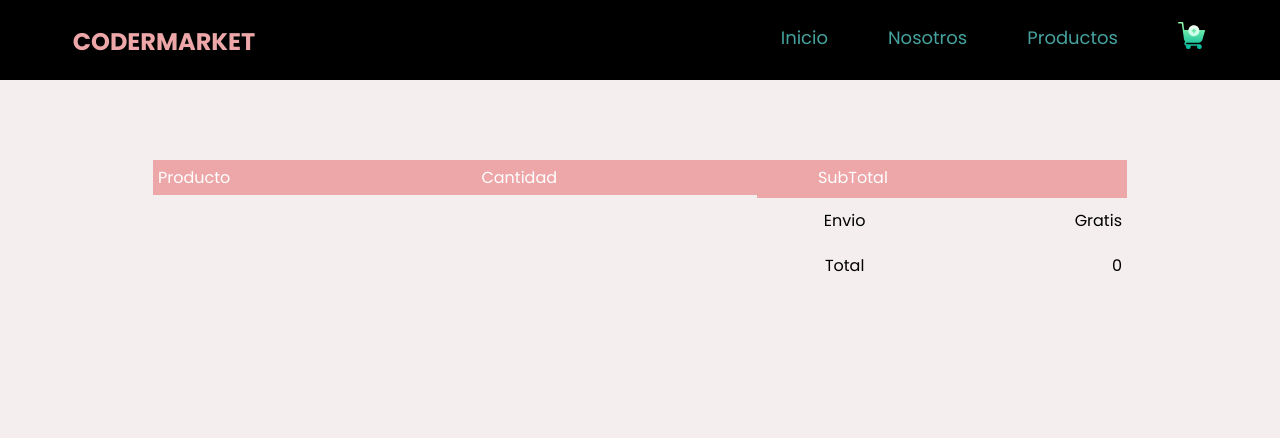
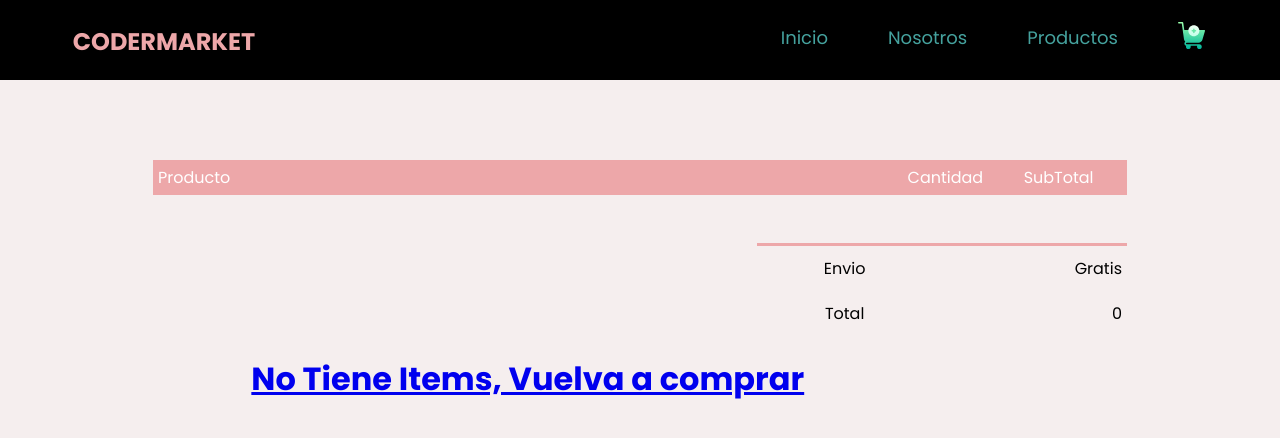
Before and after one commit to Ferraresir/CoderHouseReact, a React (Create React App) app: page /Checkout in a window 1280 px wide. Shown: the top 438 px of the page. Built offline with nearby package versions, Linux system fonts and the light colour scheme.

Commit message:
version 1.4

```diff
--- a/src/containers/cart/Cart.js
+++ b/src/containers/cart/Cart.js
@@ -1,4 +1,5 @@
 import React, { useContext } from 'react';
+import { Link } from 'react-router-dom'
 import { CartContext } from '../../context/cartContext';
 import './cart.scss';
 
@@ -40,7 +41,7 @@ const Cart = () => {
                     </tr>
                 </thead>
                 <tbody>
-                    <MostrarCart />
+                    {context.Total === 0 ? <Link to="/">No Tiene Items, Vuelva a comprar</Link> : <MostrarCart />}
                 </tbody>
             </table>
             <div className="total">
@@ -57,9 +58,7 @@ const Cart = () => {
                     </tbody>
                 </table>
             </div>
-
         </div>
-
     )
 }
 
--- a/src/containers/cart/cart.scss
+++ b/src/containers/cart/cart.scss
@@ -33,12 +33,19 @@
             width: 50px;
             margin: 0 auto;
         }
+        a{
+            position: relative;
+            top: 10rem;
+            font-weight: bold;
+            font-size: 2rem;
+        }
     }
 }
 
 .cart.info{
     display: flex;
     flex-flow: row wrap;
+
 }
 
 .total{
```
